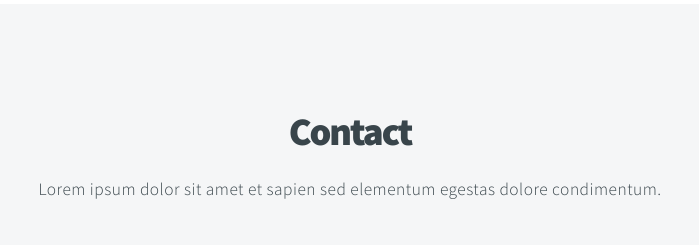
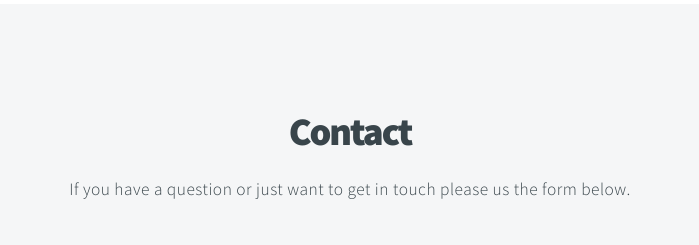
Before and after one commit to simplyMusic/simplymusic.github.io, a plain HTML site: page index.html in a window 1280 px wide. Shown: the part 3374-3619 px from the top of the page, 290-989 px from the left. Drawn offline with Linux system fonts and the light colour scheme.

Commit message:
change for message
message change

```diff
--- a/index.html
+++ b/index.html
@@ -103,7 +103,7 @@
 				<div class="content container">
 					<header>
 						<h2>Contact</h2>
-						<p>Lorem ipsum dolor sit amet et sapien sed elementum egestas dolore condimentum.</p>
+						<p>If you have a question or just want to get in touch please us the form below.</p>
 					</header>
 					<div class="box container 75%">
 
```
